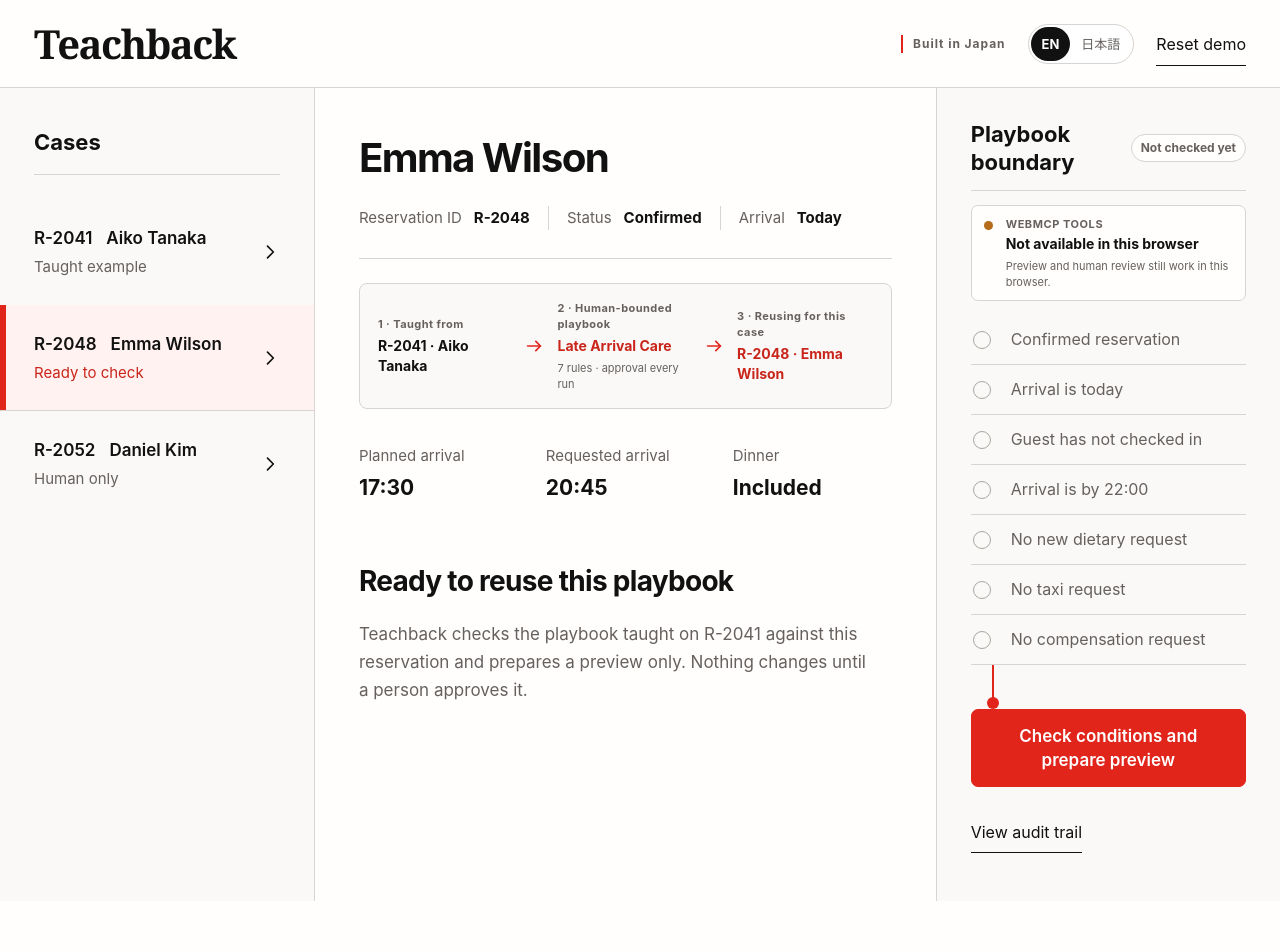
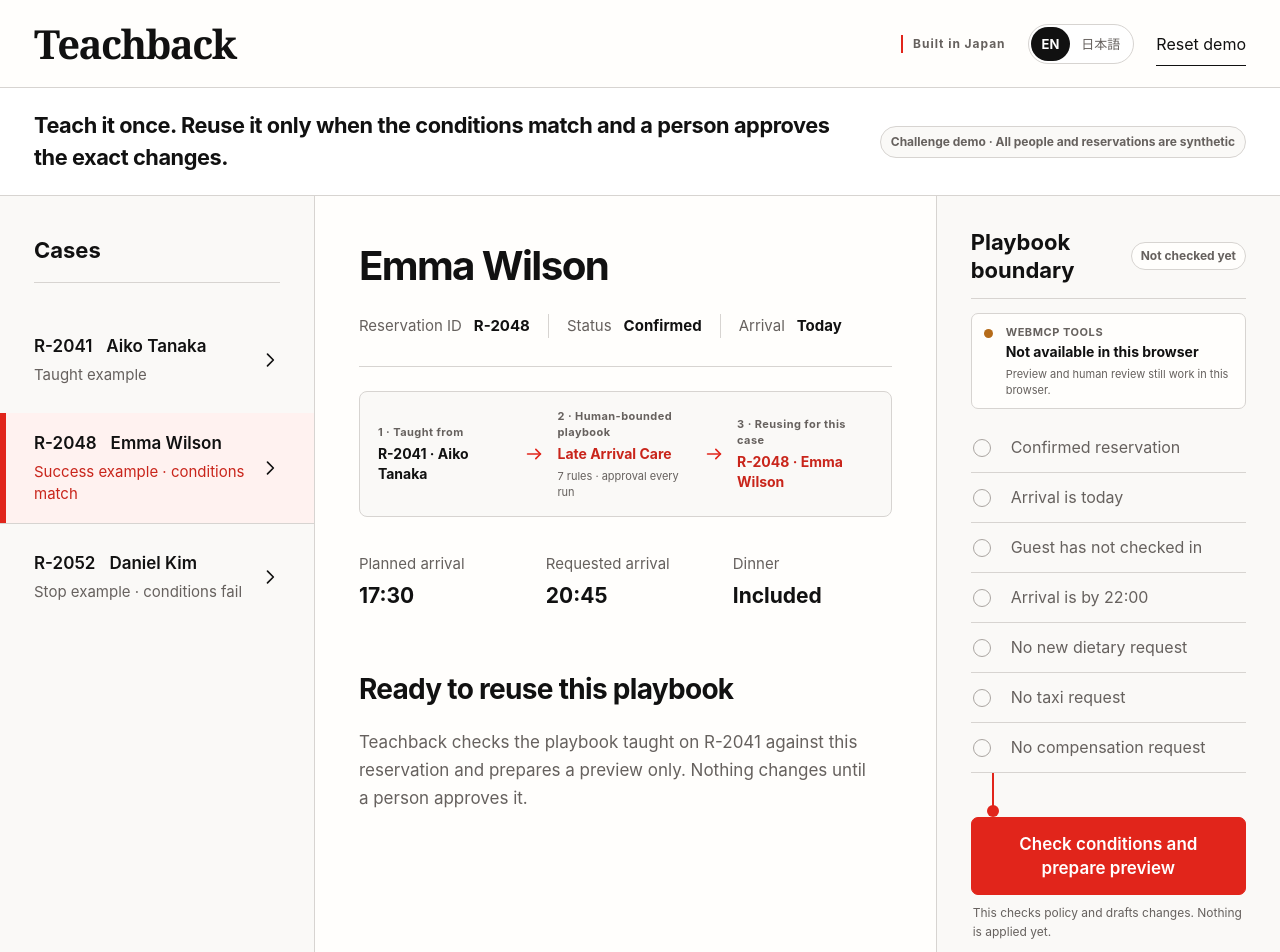
Before and after one commit to hayashiii-ghub/teachback-webmcp, a Next.js app: page / in a window 1280 px wide. Shown: the top 952 px of the page. Before the commit the page ends 901 px from the top, so only its background shows below. Built offline with nearby package versions, Linux system fonts and the light colour scheme.

Commit message:
Clarify Teachback challenge proof

```diff
--- a/src/App.tsx
+++ b/src/App.tsx
@@ -32,6 +32,7 @@ import {
 } from "./icons";
 import {
   actorLabel,
+  auditOperationLabel,
   auditSummaryLabel,
   caseLabel,
   copyFor,
@@ -315,6 +316,17 @@ function AppHeader({
         </button>
       </div>
     </header>
+  );
+}
+
+function DemoIntro({ locale }: { locale: UiLocale }) {
+  const copy = copyFor(locale);
+
+  return (
+    <section className="demo-intro" aria-label={copy.primaryPitch}>
+      <strong>{copy.primaryPitch}</strong>
+      <span>{copy.demoDataNotice}</span>
+    </section>
   );
 }
 
@@ -689,6 +701,40 @@ function ApprovalStatus({
   );
 }
 
+function ApprovalScope({
+  locale,
+  run,
+}: {
+  locale: UiLocale;
+  run: PreparedRun;
+}) {
+  const copy = copyFor(locale);
+
+  return (
+    <section className="approval-scope" aria-labelledby="approval-scope-heading">
+      <strong id="approval-scope-heading">{copy.approvalScope}</strong>
+      <dl>
+        <div>
+          <dt>{copy.approvalTarget}</dt>
+          <dd>{run.reservationId}</dd>
+        </div>
+        <div>
+          <dt>{copy.approvalFields}</dt>
+          <dd>{copy.approvalFieldsValue}</dd>
+        </div>
+        <div>
+          <dt>{copy.approvalLimit}</dt>
+          <dd>{copy.approvalLimitValue}</dd>
+        </div>
+        <div>
+          <dt>{copy.approvalTool}</dt>
+          <dd><code>teachback_commit_approved</code></dd>
+        </div>
+      </dl>
+    </section>
+  );
+}
+
 function ReviewPanel({
   locale,
   isSourceCase,
@@ -806,13 +852,17 @@ function ReviewPanel({
           <span />
         </div>
       ) : null}
+      {isAwaiting && run ? <ApprovalScope locale={locale} run={run} /> : null}
       <div className="review-actions">
         {!isSourceCase && !isRejected ? (
           <>
             {(!run || isDiscarded) ? (
-              <button className="primary-action" type="button" onClick={onPrepare}>
-                {copy.preparePreview}
-              </button>
+              <>
+                <button className="primary-action" type="button" onClick={onPrepare}>
+                  {copy.preparePreview}
+                </button>
+                <p className="action-note">{copy.prepareNoSideEffect}</p>
+              </>
             ) : isAwaiting ? (
               <button
                 className="primary-action"
@@ -960,11 +1010,15 @@ function AuditDrawer({
             <CloseIcon />
           </button>
         </div>
+        <p className="audit-evidence">{copy.auditEvidence}</p>
         <ol className="audit-events">
           {[...events].reverse().map((event) => (
             <li key={event.id}>
               <strong>{actorLabel(locale, event.actor)}</strong>
-              <span>{auditSummaryLabel(locale, event.summary)}</span>
+              <div className="audit-event-body">
+                <code>{auditOperationLabel(locale, event.summary)}</code>
+                <span>{auditSummaryLabel(locale, event.summary)}</span>
+              </div>
               <time dateTime={event.at}>
                 {new Date(event.at).toLocaleTimeString(
                   locale === "ja" ? "ja-JP" : "en-US",
@@ -1168,6 +1222,7 @@ export default function App() {
           onLocaleChange={changeLocale}
           onReset={reset}
         />
+        <DemoIntro locale={locale} />
         <div className="app-grid">
           <CaseQueue
             locale={locale}
--- a/src/i18n.ts
+++ b/src/i18n.ts
@@ -16,6 +16,9 @@ export const UI_COPY = {
     englishLanguage: "English",
     japaneseLanguage: "日本語",
     resetDemo: "Reset demo",
+    primaryPitch:
+      "Teach it once. Reuse it only when the conditions match and a person approves the exact changes.",
+    demoDataNotice: "Challenge demo · All people and reservations are synthetic",
     cases: "Cases",
     playbookFlow: "How Teachback reuses work",
     taughtFrom: "1 · Taught from",
@@ -76,7 +79,17 @@ export const UI_COPY = {
     refusedPreparation:
       "The website refused to prepare changes for this case.",
     preparePreview: "Check conditions and prepare preview",
+    prepareNoSideEffect: "This checks policy and drafts changes. Nothing is applied yet.",
     approvePreview: "Approve preview",
+    approvalScope: "Approval scope",
+    approvalTarget: "Target",
+    approvalFields: "Changes",
+    approvalFieldsValue: "4 fields shown on this page",
+    approvalLimit: "Permission",
+    approvalLimitValue: "This exact proposal · once · within 5 minutes",
+    approvalTool: "Execution tool",
+    auditEvidence:
+      "Evidence from policy evaluation through human approval and WebMCP execution or refusal.",
     approvedReady: "Approved",
     approvalWindow: "Approval window",
     approvalValidUntil: "Valid until",
@@ -111,6 +124,9 @@ export const UI_COPY = {
     englishLanguage: "English",
     japaneseLanguage: "日本語",
     resetDemo: "デモをリセット",
+    primaryPitch:
+      "一度教えたWeb業務を、条件が一致し、人が変更内容を承認した場合だけ再実行します。",
+    demoDataNotice: "応募デモ · 人物・予約情報はすべて合成データです",
     cases: "予約一覧",
     playbookFlow: "Teachbackの流れ",
     taughtFrom: "1 · 教えた対応",
@@ -171,7 +187,18 @@ export const UI_COPY = {
     refusedPreparation:
       "このケースは対象外のため、変更案は作成されませんでした。",
     preparePreview: "条件を確認して変更案を作る",
+    prepareNoSideEffect:
+      "条件評価と変更案の作成だけを行います。まだ変更は反映しません。",
     approvePreview: "この内容を承認",
+    approvalScope: "今回の承認範囲",
+    approvalTarget: "対象",
+    approvalFields: "変更内容",
+    approvalFieldsValue: "この画面に表示した4項目",
+    approvalLimit: "許可範囲",
+    approvalLimitValue: "この変更案だけ · 1回限り · 5分以内",
+    approvalTool: "実行ツール",
+    auditEvidence:
+      "条件評価から人の承認、WebMCPによる実行または停止までを記録します。",
     approvedReady: "承認済み",
     approvalWindow: "承認の有効期限",
     approvalValidUntil: "有効期限",
@@ -209,14 +236,14 @@ export function copyFor(locale: UiLocale): UiCopy {
 const CASE_LABELS: Record<UiLocale, Record<CaseLabel, string>> = {
   en: {
     Recorded: "Taught example",
-    "Needs review": "Ready to check",
-    "Human only": "Human only",
+    "Needs review": "Success example · conditions match",
+    "Human only": "Stop example · conditions fail",
     Resolved: "Reused",
   },
   ja: {
     Recorded: "教えた例",
-    "Needs review": "確認前",
-    "Human only": "担当者の判断が必要",
+    "Needs review": "成功例 · 条件一致",
+    "Human only": "停止例 · 条件不一致",
     Resolved: "再利用済み",
   },
 };
@@ -351,6 +378,36 @@ export function actorLabel(
   return ACTOR_LABELS[locale][actor];
 }
 
+export function auditOperationLabel(
+  locale: UiLocale,
+  summary: string,
+): string {
+  const labels = {
+    en: {
+      teaching: "Human demonstration",
+      policy: "Policy evaluation",
+      approval: "Human approval",
+      webmcp: "teachback_commit_approved",
+      lifecycle: "Approval lifecycle",
+    },
+    ja: {
+      teaching: "人の実演",
+      policy: "条件評価",
+      approval: "人の承認",
+      webmcp: "teachback_commit_approved",
+      lifecycle: "承認状態",
+    },
+  }[locale];
+
+  if (summary.startsWith("Recorded ")) return labels.teaching;
+  if (summary.startsWith("Prepared ") || summary.startsWith("Rejected ")) {
+    return labels.policy;
+  }
+  if (summary.startsWith("Approved ")) return labels.approval;
+  if (summary.startsWith("Committed ")) return labels.webmcp;
+  return labels.lifecycle;
+}
+
 export function auditSummaryLabel(locale: UiLocale, summary: string): string {
   if (locale === "en") return summary;
 
--- a/src/styles.css
+++ b/src/styles.css
@@ -151,6 +151,36 @@ a:focus-visible {
 
 .text-button:hover {
   color: var(--accent-dark);
+}
+
+.demo-intro {
+  display: flex;
+  align-items: center;
+  justify-content: space-between;
+  gap: 28px;
+  padding: 22px 34px;
+  border-bottom: 1px solid var(--border);
+  background: #ffffff;
+}
+
+.demo-intro strong {
+  max-width: 920px;
+  font-size: clamp(18px, 1.7vw, 26px);
+  line-height: 1.45;
+  letter-spacing: -0.02em;
+}
+
+.demo-intro span {
+  flex: 0 0 auto;
+  padding: 6px 10px;
+  border: 1px solid var(--border);
+  border-radius: 999px;
+  color: var(--muted);
+  background: var(--rail);
+  font-size: 12px;
+  line-height: 18px;
+  font-weight: 650;
+  white-space: nowrap;
 }
 
 .app-grid {
@@ -704,10 +734,66 @@ a:focus-visible {
   background: var(--accent);
 }
 
+.approval-scope {
+  margin: 0 34px 20px;
+  padding: 18px;
+  border: 1px solid var(--border);
+  border-radius: 7px;
+  background: var(--bg);
+}
+
+.approval-scope > strong {
+  display: block;
+  margin-bottom: 12px;
+  font-size: 15px;
+  line-height: 22px;
+}
+
+.approval-scope dl {
+  display: grid;
+  gap: 8px;
+  margin: 0;
+}
+
+.approval-scope dl > div {
+  display: grid;
+  grid-template-columns: 76px minmax(0, 1fr);
+  gap: 12px;
+}
+
+.approval-scope dt,
+.approval-scope dd {
+  margin: 0;
+  font-size: 12px;
+  line-height: 19px;
+}
+
+.approval-scope dt {
+  color: var(--muted);
+}
+
+.approval-scope dd {
+  font-weight: 650;
+  overflow-wrap: anywhere;
+}
+
+.approval-scope code,
+.audit-event-body code {
+  font-family: ui-monospace, "SFMono-Regular", Consolas, monospace;
+  font-size: 11px;
+}
+
 .review-actions {
   display: grid;
   gap: 12px;
   margin: 0 34px;
+}
+
+.action-note {
+  margin: -4px 2px 2px;
+  color: var(--muted);
+  font-size: 12px;
+  line-height: 19px;
 }
 
 .approval-status-card {
@@ -931,6 +1017,13 @@ a:focus-visible {
   list-style: none;
 }
 
+.audit-evidence {
+  margin: 20px 0 0;
+  color: var(--muted);
+  font-size: 13px;
+  line-height: 21px;
+}
+
 .audit-events li {
   display: grid;
   grid-template-columns: 72px 1fr auto;
@@ -939,6 +1032,22 @@ a:focus-visible {
   border-bottom: 1px solid var(--border);
   font-size: 14px;
   line-height: 21px;
+}
+
+.audit-event-body {
+  min-width: 0;
+  display: grid;
+  gap: 5px;
+}
+
+.audit-event-body code {
+  width: fit-content;
+  max-width: 100%;
+  padding: 2px 6px;
+  border-radius: 4px;
+  color: var(--accent-dark);
+  background: var(--selected);
+  overflow-wrap: anywhere;
 }
 
 .audit-events time {
@@ -1035,6 +1144,7 @@ a:focus-visible {
   .source-case-note,
   .criteria-complete-summary,
   .eligibility-list,
+  .approval-scope,
   .review-actions {
     margin-right: 24px;
     margin-left: 24px;
@@ -1067,6 +1177,7 @@ a:focus-visible {
   .source-case-note,
   .criteria-complete-summary,
   .eligibility-list,
+  .approval-scope,
   .review-actions {
     width: min(680px, calc(100% - 72px));
     margin-right: auto;
@@ -1105,6 +1216,22 @@ a:focus-visible {
     gap: 10px;
     margin-left: 0;
     flex-wrap: wrap;
+  }
+
+  .demo-intro {
+    align-items: flex-start;
+    flex-direction: column;
+    gap: 12px;
+    padding: 20px;
+  }
+
+  .demo-intro strong {
+    font-size: 19px;
+    line-height: 29px;
+  }
+
+  .demo-intro span {
+    white-space: normal;
   }
 
   .app-grid {
@@ -1169,6 +1296,7 @@ a:focus-visible {
   .source-case-note,
   .criteria-complete-summary,
   .eligibility-list,
+  .approval-scope,
   .review-actions {
     width: auto;
     margin-right: 20px;
```
Also changed, not shown: 2 other files (tests, documents, lock files or other folders).
